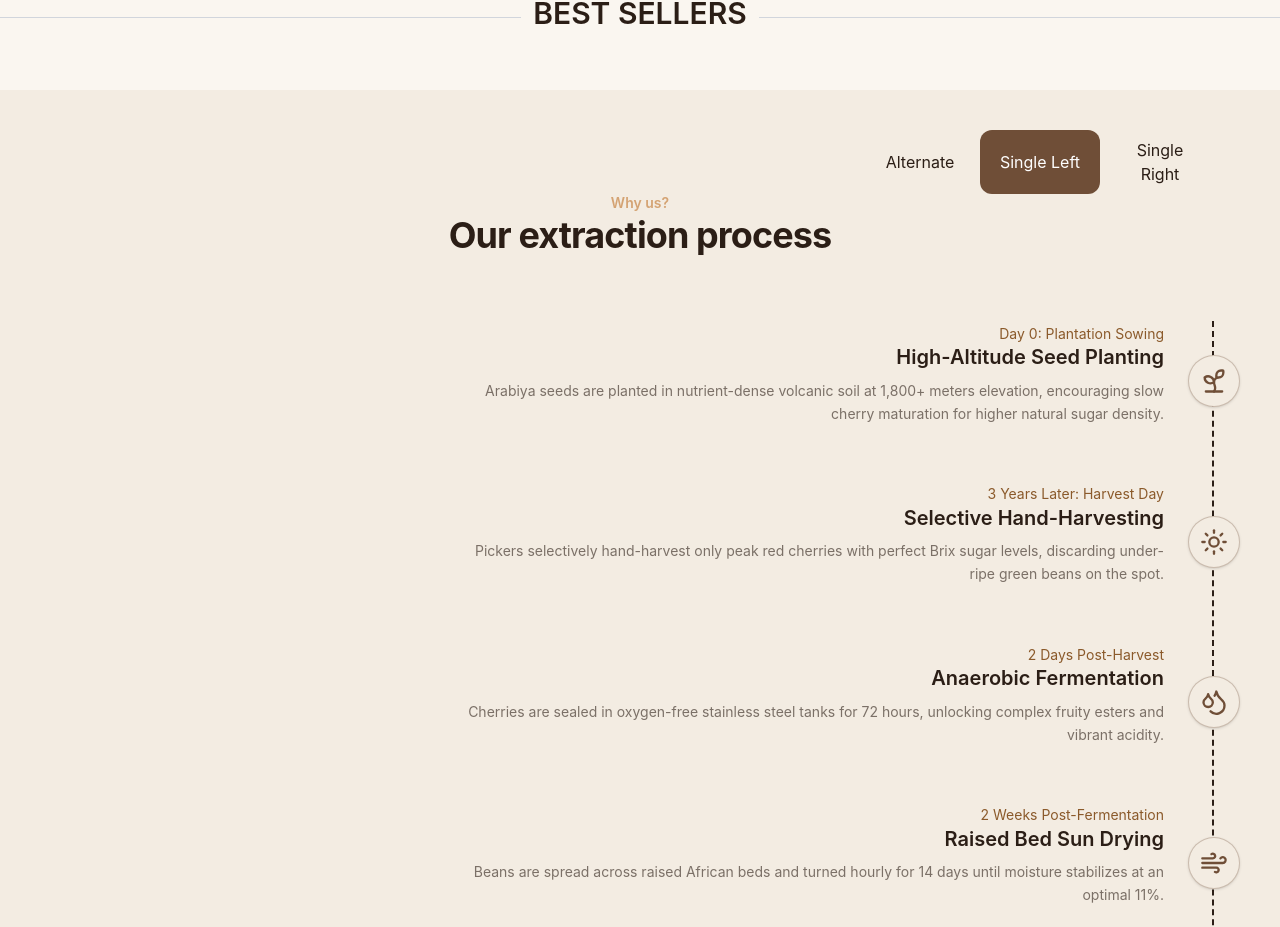
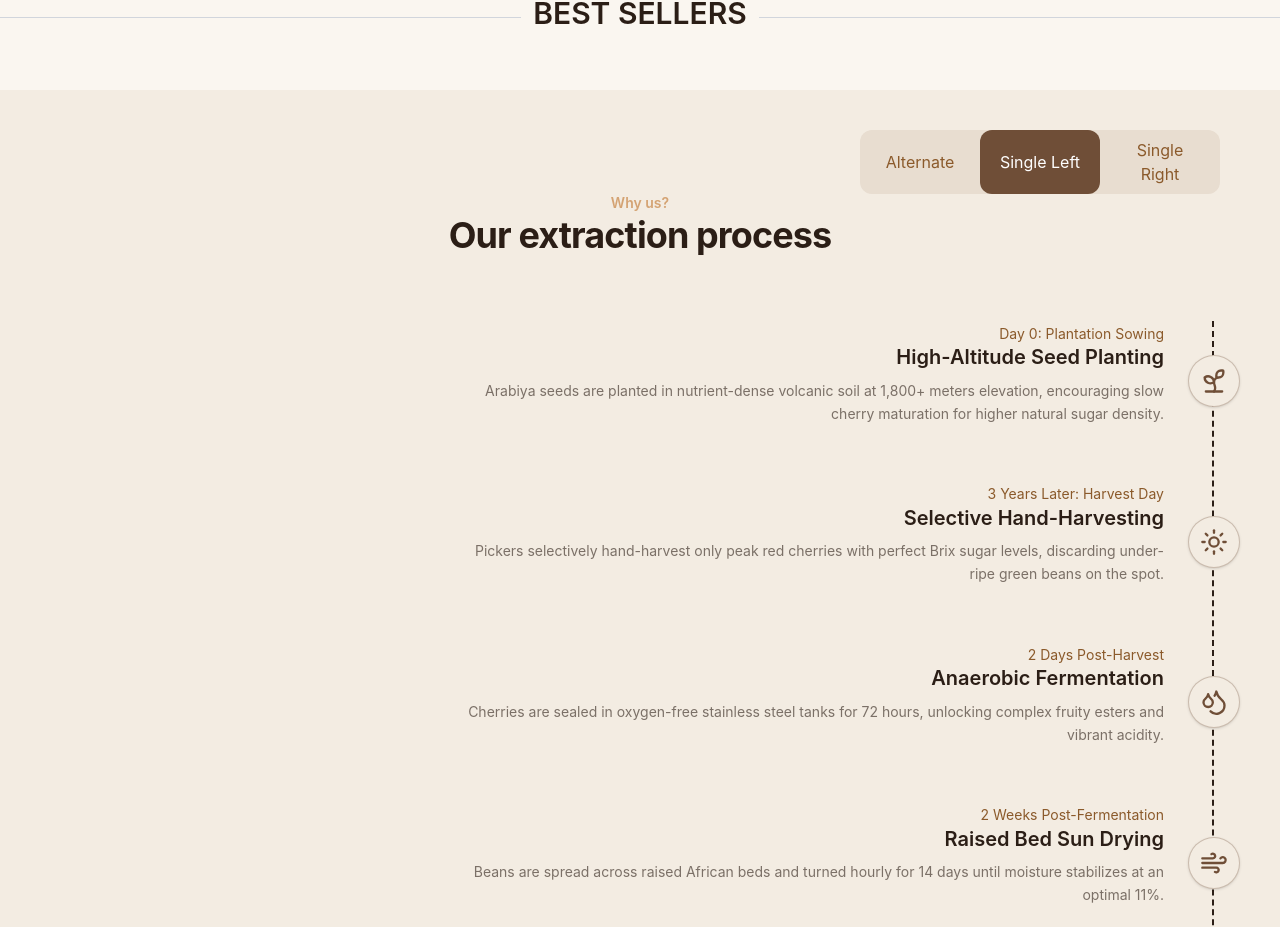
Before and after one commit to beginner-cryptonyx/RASP-UI, a React (Vite) app: page /services/coffee in a window 1280 px wide. Shown: the part 1555-2482 px from the top of the page. Built offline with nearby package versions, Linux system fonts and the light colour scheme.

Commit message:
Fix styling issues in ChoiceButton component: add background color to container and correct class name for unselected state

```diff
--- a/src/Registery/Base/ChoiceButton.tsx
+++ b/src/Registery/Base/ChoiceButton.tsx
@@ -12,7 +12,7 @@ export default function ChoiceButton({ choices, selected, onSelect, className }:
     }
   return (
     <div className={cn("relative", className)} role="tablist">
-      <div className="flex rounded-xl overflow-hidden">
+      <div className="flex rounded-xl overflow-hidden bg-background3">
         {choices.map((choice) => (
           <button
           onClick={() => onSelect(choice)}
@@ -20,7 +20,7 @@ export default function ChoiceButton({ choices, selected, onSelect, className }:
           key={choice}
             className={cn(
               "px-4 py-2 rounded-xl w-30 text-center cursor-pointer transition-all duration-300",
-                choice === selected ? "bg-accent  text-white " : "bg-transparent"
+                choice === selected ? "bg-accent  text-white " : "bg-tansparent text-color1 hover:bg-accent/10"
             )}
           >
             {choice}
```
